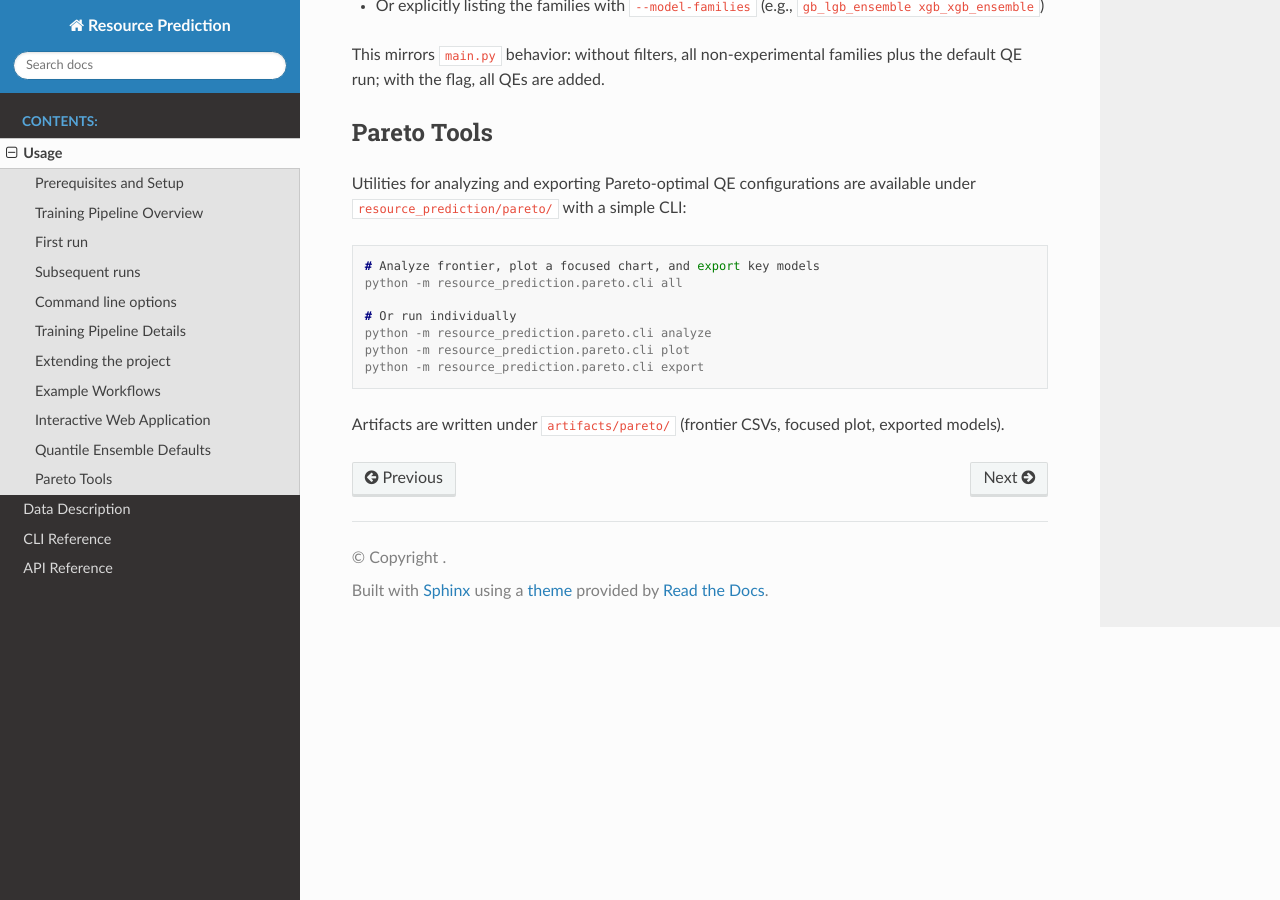
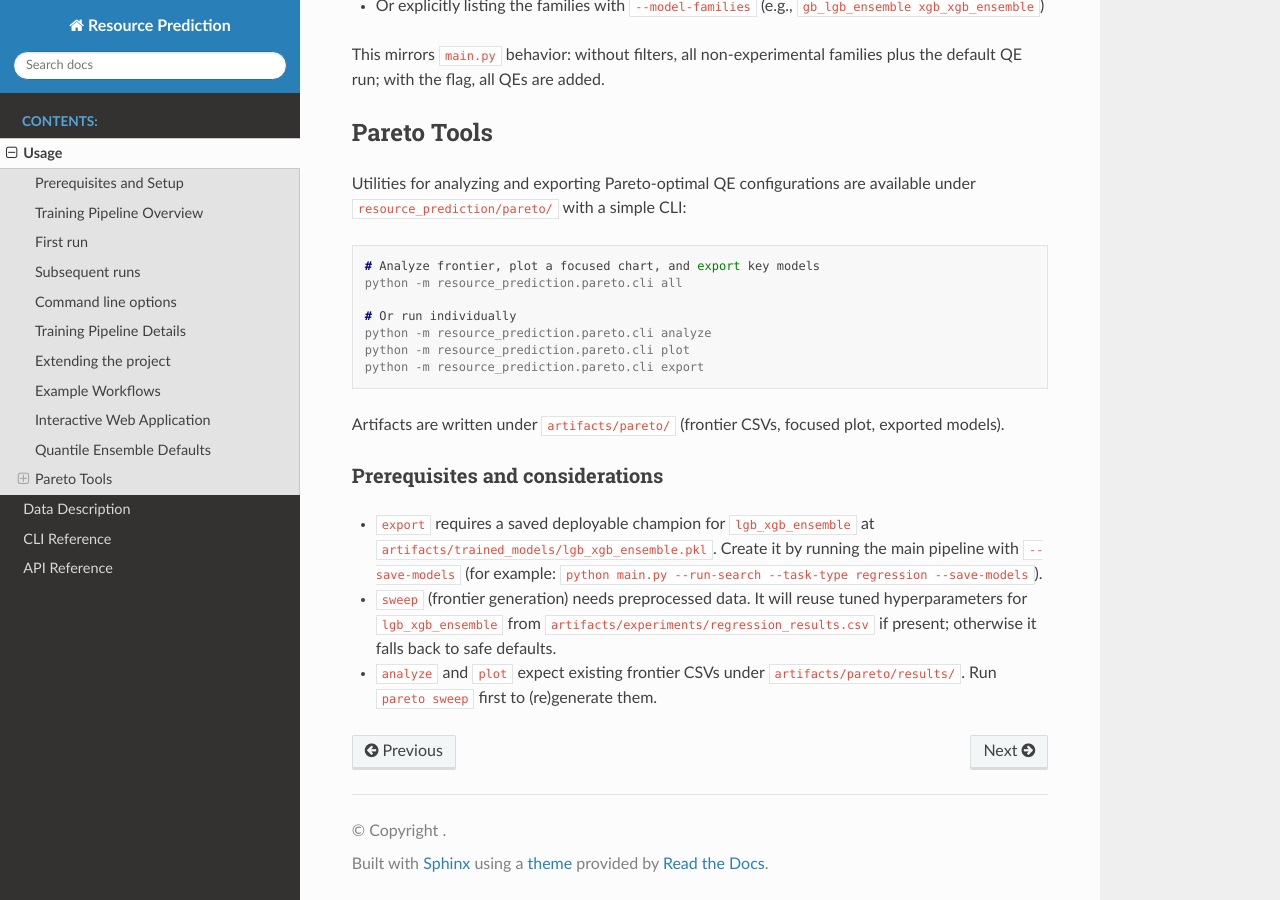
Before and after one commit to Zmart64/SAPResourceOptimizer, a Sphinx documentation site: the page built from docs/usage.rst, in a window 1280 px wide and 900 px high, scrolled down 10499 px. Built offline with Sphinx 7.4.7 and the Read the Docs theme 3.1.0, drawn with Linux system fonts in a browser that asks for light colours; some of the changed text lies outside the part shown.

Commit message:
docs: update usage instructions and prerequisites for model export and sweep

```diff
--- a/docs/usage.rst
+++ b/docs/usage.rst
@@ -97,7 +97,7 @@
 
 .. code-block:: console
 
-   python main.py --model-type classification --run-search
+   python main.py --task-type classification --run-search
 
 Subsequent runs
 ---------------
@@ -106,7 +106,7 @@
 
 .. code-block:: console
 
-   python main.py --model-type regression --skip-preprocessing --run-search
+   python main.py --task-type regression --skip-preprocessing --run-search
 
 Command line options
 --------------------
@@ -497,3 +497,15 @@
    python -m resource_prediction.pareto.cli export
 
 Artifacts are written under ``artifacts/pareto/`` (frontier CSVs, focused plot, exported models).
+
+Prerequisites and considerations
+~~~~~~~~~~~~~~~~~~~~~~~~~~~~~~~~
+
+- ``export`` requires a saved deployable champion for ``lgb_xgb_ensemble`` at
+  ``artifacts/trained_models/lgb_xgb_ensemble.pkl``. Create it by running the main pipeline with
+  ``--save-models`` (for example: ``python main.py --run-search --task-type regression --save-models``).
+- ``sweep`` (frontier generation) needs preprocessed data. It will reuse tuned hyperparameters for
+  ``lgb_xgb_ensemble`` from ``artifacts/experiments/regression_results.csv`` if present; otherwise it
+  falls back to safe defaults.
+- ``analyze`` and ``plot`` expect existing frontier CSVs under ``artifacts/pareto/results/``.
+  Run ``pareto sweep`` first to (re)generate them.
```
Also changed, not shown: README.md (+5 -0 lines).
